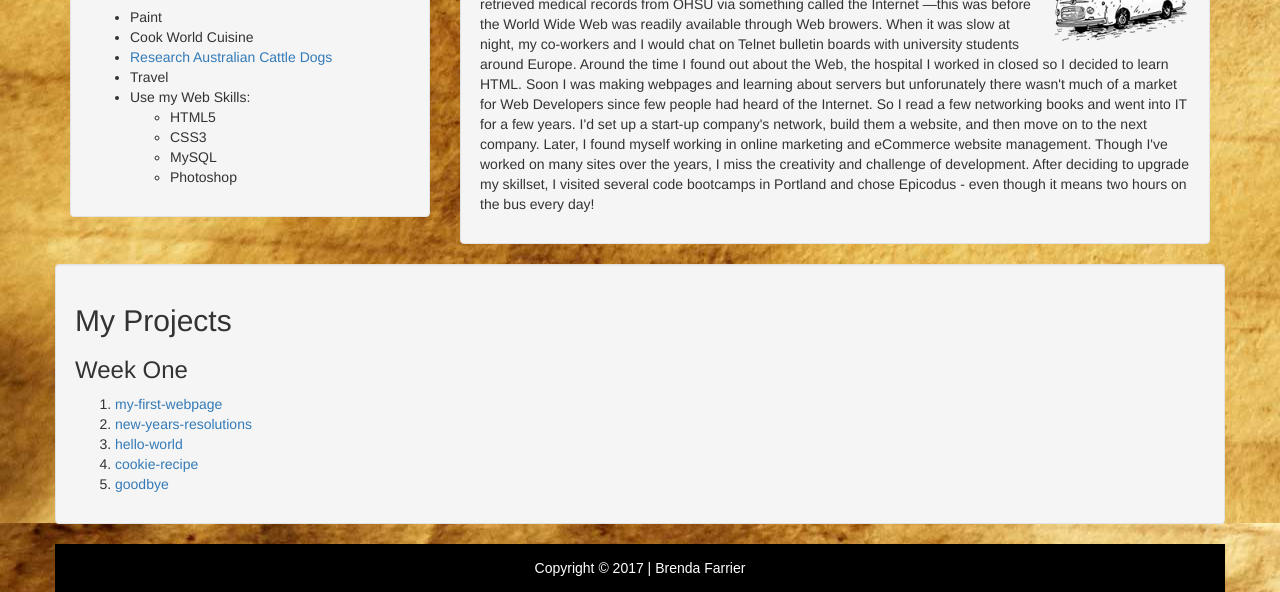
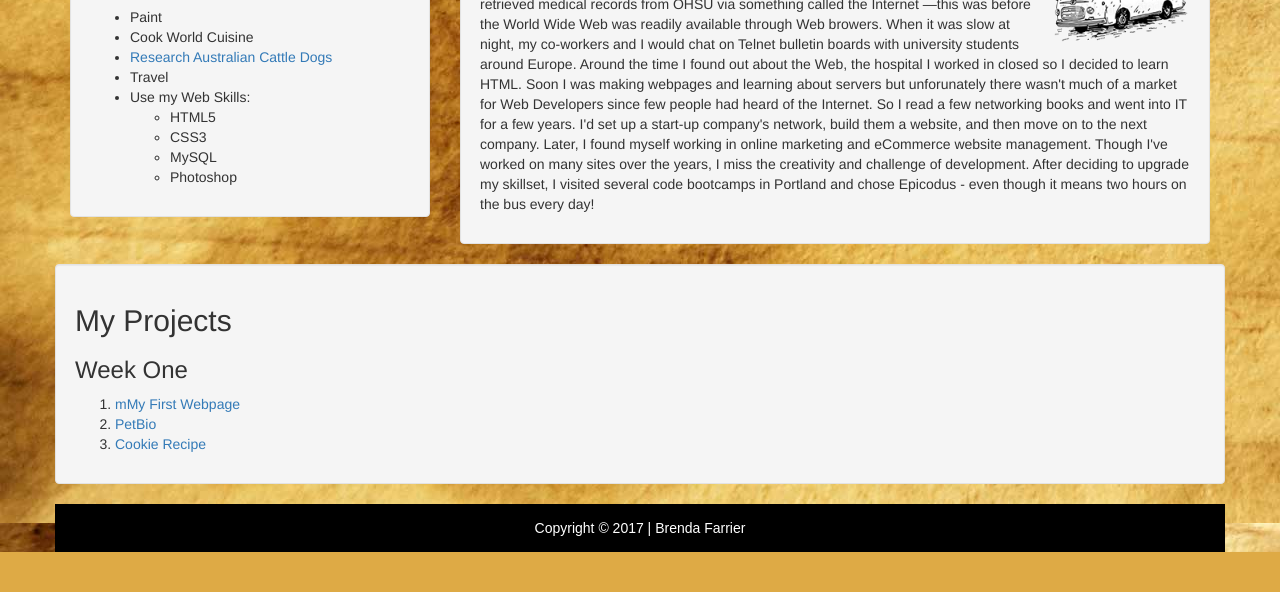
Before and after one commit to brendapdx/Portfolio, a plain HTML site: page index.html in a window 1280 px wide. Shown: the part 477-1069 px from the top of the page. After the commit the page ends 1029 px from the top, so only its background shows below. Drawn offline with Linux system fonts and the light colour scheme.

```diff
--- a/index.html
+++ b/index.html
@@ -43,11 +43,9 @@
               <h2>My Projects</h2>
               <h3>Week One</h3>
               <ol>
-                <li><a href="https://github.com/brendapdx/my-first-webpage">my-first-webpage</a></li>
-                <li><a href="https://github.com/brendapdx/new-years-resolutions">new-years-resolutions</a></li>
-                <li><a href="https://github.com/brendapdx/hello-world">hello-world</a></li>
-                <li><a href="https://github.com/brendapdx/cookie-recipe">cookie-recipe</a></li>
-                <li><a href="https://github.com/brendapdx/goodbye">goodbye</a></li>
+                <li><a href="https://github.com/brendapdx/my-first-webpage">mMy First Webpage</a></li>
+                <li><a href="https://github.com/brendapdx/petbio">PetBio</a></li>
+                <li><a href="https://github.com/brendapdx/cookie-recipe">Cookie Recipe</a></li>
               </ol>
             </div>
           </div>
```
Also changed, not shown: 1 other file.
